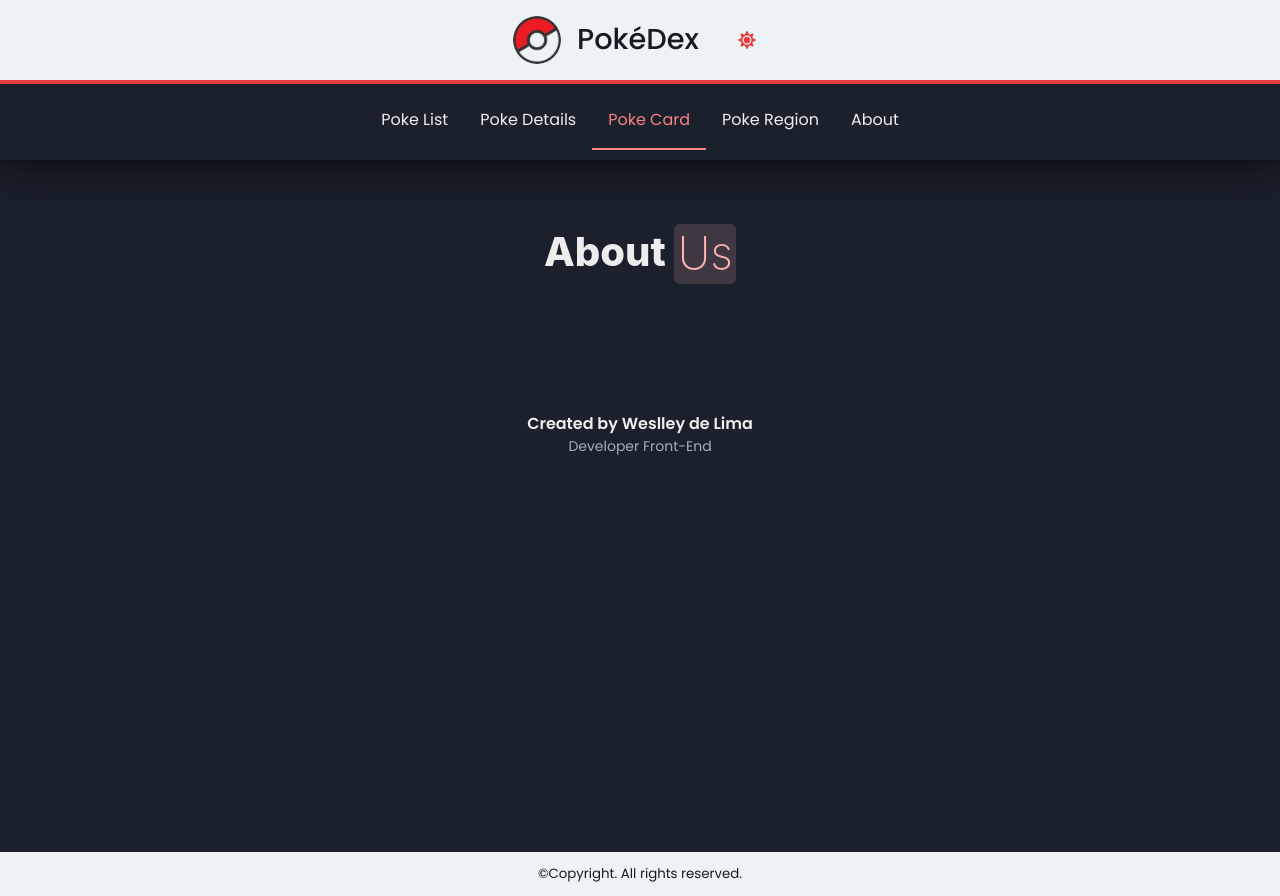
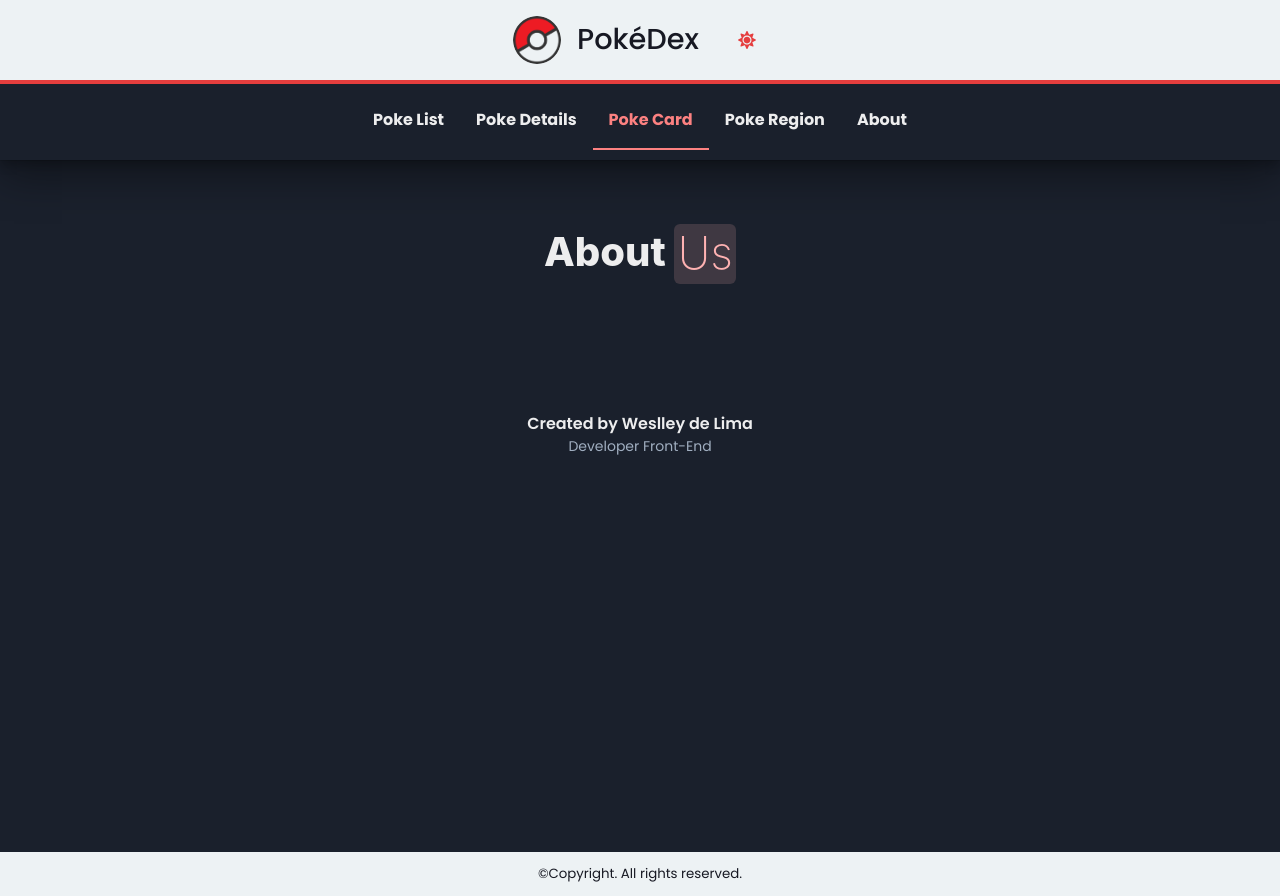
Before and after one commit to pauloWeslleY/pokedex__next, a Next.js app: page /about in a window 1280 px wide. Built offline with nearby package versions, Linux system fonts and the light colour scheme.

Commit message:
refactoring tabs nav

```diff
--- a/src/components/Navigation/TabNavItems.tsx
+++ b/src/components/Navigation/TabNavItems.tsx
@@ -18,6 +18,7 @@ export function TabNavItems({ menu }: TabNavProps) {
                _focus={{
                   boxShadow: "lg",
                }}
+               fontWeight={"bold"}
             >
                {name}
             </Tab>
```
